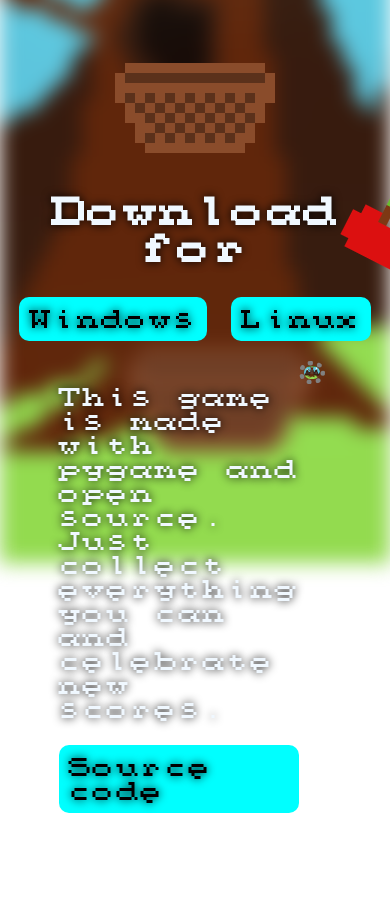
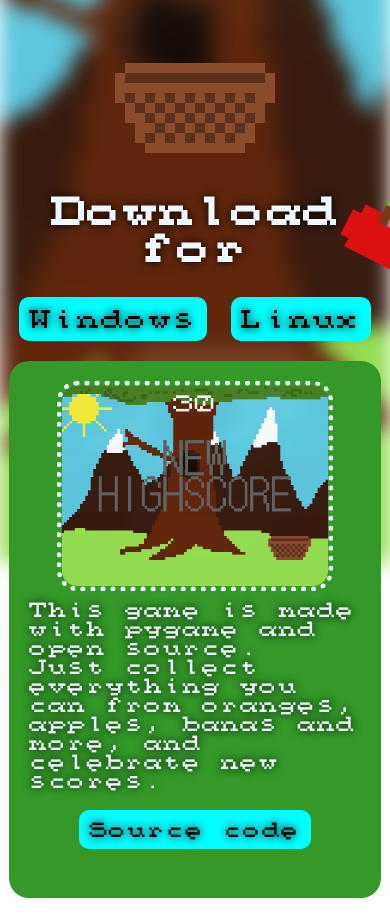
Before and after one commit to KDB-Mix/Fruit-rush-website, a plain HTML site: page index.html in a window 390 px wide. Shown: the part 281-1200 px from the top of the page. Drawn offline with Linux system fonts and the light colour scheme.

Commit message:
better mobile support (though there is no mobile version of this game)

```diff
--- a/index.html
+++ b/index.html
@@ -24,7 +24,7 @@
             </div>
         </div>
         <div id="desc">
-            <p>This  game is made with pygame and open source.<br>Just collect everything you can and celebrate new scores.</p>
+            <p>This  game is made with pygame and open source.<br>Just collect everything you can from oranges, apples, banas and more, and celebrate new scores.</p>
             <a href="https://github.com/KDB-Mix/fruit-rush" target="_blank">Source code</a>
             <img src="src/assets/screenshot2.png" alt="A screenshot of new score in the game">
         </div>
--- a/src/main.css
+++ b/src/main.css
@@ -69,6 +69,9 @@ body{
     grid-template-areas: "text img"
                          "button img";
     margin: 20px auto;
+    padding: 20px;
+    border-radius: 20px;
+    background-color: rgb(52, 153, 41);
 }
 #desc a{
     grid-area: button;
@@ -83,13 +86,16 @@ body{
     height: fit-content;
     margin: auto;
 }
+#desc a:hover{
+    transform: translateY(-10px) rotate(3deg) scale(1.1);
+}
 #desc p{
     grid-area: text;
 }
 #desc img{
     grid-area: img;
     width: 100%;
-    border: 5px dotted grey;
+    border: 5px dotted aliceblue;
     border-radius: 20px;
 }
 @media (max-width: 700px) {
@@ -97,3 +103,23 @@ body{
     width: 150px;
     }
 }
+@media (max-width: 900px) {
+    #desc{
+        grid-template-columns: 1fr;
+        grid-template-rows: 200px 1fr .3fr;
+        width: 85%;
+        grid-template-areas: "img"
+                            "text"
+                            "button";
+    }
+    #desc img{
+        height: 100%;
+        width: auto;
+        margin: 0 auto;
+    }
+}
+@media (max-width: 500px) {
+    #desc{
+        font-size: 1.2rem;
+    }
+}
```
